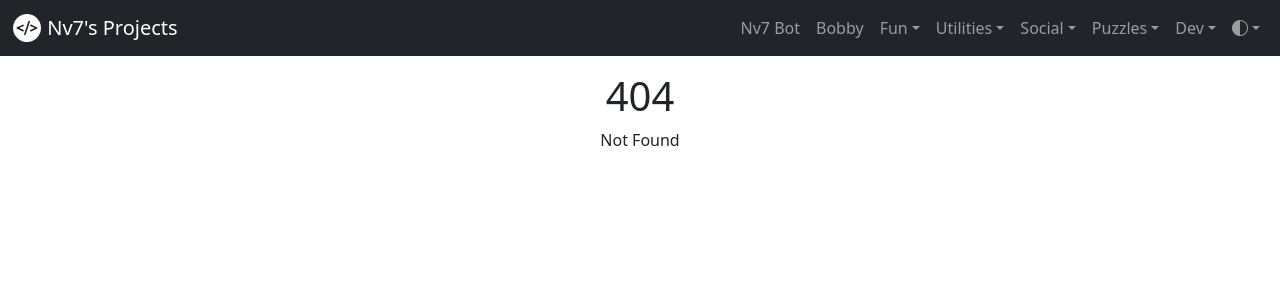
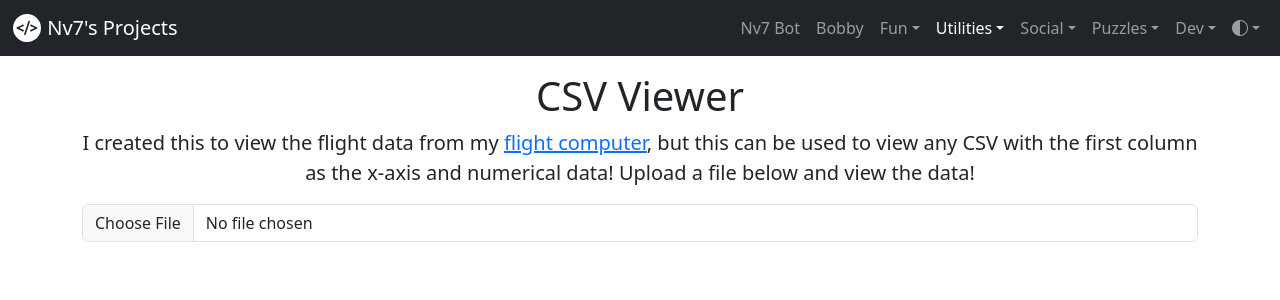
Before and after one commit to Nv7-GitHub/nv7haven_web, a SvelteKit app: page /csv in a window 1280 px wide. Before the commit this address had no page. Shown: the top 300 px of the page. Built offline with nearby package versions, Linux system fonts and the light colour scheme.

Commit message:
Add csv viewer

```diff
--- a/package.json
+++ b/package.json
@@ -12,6 +12,7 @@
 	"devDependencies": {
 		"@sveltejs/adapter-auto": "next",
 		"@sveltejs/kit": "next",
+		"@types/papaparse": "^5.3.7",
 		"svelte": "^3.44.0",
 		"svelte-check": "^2.7.1",
 		"svelte-preprocess": "^4.10.6",
@@ -21,6 +22,7 @@
 	},
 	"type": "module",
 	"dependencies": {
-		"chart.js": "^3.9.1"
+		"chart.js": "^4.3.3",
+		"papaparse": "^5.4.1"
 	}
 }
--- a/src/routes/+layout.svelte
+++ b/src/routes/+layout.svelte
@@ -2,19 +2,37 @@
   import { goto } from "$app/navigation";
   import { page } from "$app/stores";
   import logo from "$lib/assets/navbar.svg";
-    import { onMount } from "svelte";
+  import { onMount } from "svelte";
 
   type Page = {
-    name: string,
-    path: string,
-  }
+    name: string;
+    path: string;
+  };
 
   const structure: Record<string, Page[]> = {
-    "Fun": [{name: "Hella", path: "/hella"}, {name: "Names", path: "/names"}, {name: "NameFind", path: "/namefind"}, {name: "Chess", path: "/chess"}],
-    "Utilities": [{name: "FileHaven", path: "/filehaven"}, {name: "QwikNotes", path: "/notes"}, {name: "BreakDown", path: "/breakdown"}],
-    "Social": [{name: "BestEver", path: "/bestever"}, {name: "Elem7", path: "/e7"}, {name: "EoD", path: "/eod"}],
-    "Puzzles": [{name: "LetterBoxed", path: "/letterboxed"}, {name: "WordSearch", path: "/wordsearch"}, {name: "WSGen", path: "/wsgen"}],
-    "Dev": [{name: "B#", path: "/bsp"}],
+    Fun: [
+      { name: "Hella", path: "/hella" },
+      { name: "Names", path: "/names" },
+      { name: "NameFind", path: "/namefind" },
+      { name: "Chess", path: "/chess" },
+    ],
+    Utilities: [
+      { name: "FileHaven", path: "/filehaven" },
+      { name: "QwikNotes", path: "/notes" },
+      { name: "BreakDown", path: "/breakdown" },
+      { name: "CSV", path: "/csv" },
+    ],
+    Social: [
+      { name: "BestEver", path: "/bestever" },
+      { name: "Elem7", path: "/e7" },
+      { name: "EoD", path: "/eod" },
+    ],
+    Puzzles: [
+      { name: "LetterBoxed", path: "/letterboxed" },
+      { name: "WordSearch", path: "/wordsearch" },
+      { name: "WSGen", path: "/wsgen" },
+    ],
+    Dev: [{ name: "B#", path: "/bsp" }],
   };
 
   // Theme
@@ -26,10 +44,10 @@
 
   const themes = ["light", "dark", "auto"];
   const themeIcons: Record<string, string> = {
-    "light": "brightness-high-fill",
-    "dark": "moon-stars-fill",
-    "auto": "circle-half",
-  }
+    light: "brightness-high-fill",
+    dark: "moon-stars-fill",
+    auto: "circle-half",
+  };
 
   let theme = "auto";
 
@@ -50,7 +68,12 @@
         break;
 
       case "auto":
-        document.documentElement.setAttribute("data-bs-theme", window.matchMedia('(prefers-color-scheme: dark)').matches ? "dark" : "light");
+        document.documentElement.setAttribute(
+          "data-bs-theme",
+          window.matchMedia("(prefers-color-scheme: dark)").matches
+            ? "dark"
+            : "light"
+        );
         break;
     }
   }
@@ -59,10 +82,12 @@
   onMount(() => {
     theme = localStorage.getItem("theme") ?? "auto";
     updateColorMode();
-    window.matchMedia('(prefers-color-scheme: dark)').addEventListener('change', () => {
-      updateColorMode();
-    })
-  })
+    window
+      .matchMedia("(prefers-color-scheme: dark)")
+      .addEventListener("change", () => {
+        updateColorMode();
+      });
+  });
 
   let active = "";
   page.subscribe(() => {
@@ -75,7 +100,7 @@
       }
     }
     active = "";
-  })
+  });
 </script>
 
 <svelte:head>
@@ -85,30 +110,61 @@
 <nav class="navbar navbar-expand-lg navbar-dark bg-dark">
   <div class="container-fluid">
     <a class="navbar-brand" href="/">
-    <img src={logo} width="30" height="30" class="d-inline-block align-top" alt="logo">
+      <img
+        src={logo}
+        width="30"
+        height="30"
+        class="d-inline-block align-top"
+        alt="logo"
+      />
       Nv7's Projects
     </a>
 
-    <button class="navbar-toggler" type="button" data-bs-toggle="collapse" data-bs-target=".navbar-collapse" aria-controls="navbarSupportedContent" aria-expanded="false" aria-label="Toggle navigation">
-      <span class="navbar-toggler-icon"></span>
+    <button
+      class="navbar-toggler"
+      type="button"
+      data-bs-toggle="collapse"
+      data-bs-target=".navbar-collapse"
+      aria-controls="navbarSupportedContent"
+      aria-expanded="false"
+      aria-label="Toggle navigation"
+    >
+      <span class="navbar-toggler-icon" />
     </button>
 
     <nav class="collapse navbar-collapse justify-content-end">
       <ul class="navbar-nav">
         <li class="nav-item">
-          <a class="nav-link" href="https://discord.com/oauth2/authorize?client_id=788185365533556736&scope=bot%20applications.commands&permissions=2617388096&redirect_uri=https%3A%2F%2Fnv7haven.com">Nv7 Bot</a>
+          <a
+            class="nav-link"
+            href="https://discord.com/oauth2/authorize?client_id=788185365533556736&scope=bot%20applications.commands&permissions=2617388096&redirect_uri=https%3A%2F%2Fnv7haven.com"
+            >Nv7 Bot</a
+          >
         </li>
 
         <li class="nav-item">
-          <a class="nav-link" href="https://urbandictionary.store/products/sweatshirt?defid=7227413">Bobby</a>
+          <a
+            class="nav-link"
+            href="https://urbandictionary.store/products/sweatshirt?defid=7227413"
+            >Bobby</a
+          >
         </li>
 
         {#each Object.entries(structure) as [key, values]}
           <li class="nav-item dropdown">
-            <span class="nav-link dropdown-toggle cursor" class:active={active == key} data-bs-toggle="dropdown">{key}</span>
+            <span
+              class="nav-link dropdown-toggle cursor"
+              class:active={active == key}
+              data-bs-toggle="dropdown">{key}</span
+            >
             <ul class="dropdown-menu dropdown-menu-end">
               {#each values as value}
-                <li class="dropdown-item cursor" on:click={() => {goto(value.path)}}>
+                <li
+                  class="dropdown-item cursor"
+                  on:click={() => {
+                    goto(value.path);
+                  }}
+                >
                   {value.name}
                 </li>
               {/each}
@@ -117,11 +173,21 @@
         {/each}
 
         <li class="nav-item dropdown">
-          <span class="nav-link dropdown-toggle cursor" data-bs-toggle="dropdown"><i class={"bi bi-" + themeIcons[theme]}></i></span>
+          <span
+            class="nav-link dropdown-toggle cursor"
+            data-bs-toggle="dropdown"
+            ><i class={"bi bi-" + themeIcons[theme]} /></span
+          >
           <ul class="dropdown-menu dropdown-menu-end">
             {#each themes as t}
-              <li class="dropdown-item cursor" on:click={() => {switchTheme(t)}}>
-                <i class={"bi bi-" + themeIcons[t]}></i> <span class="capitalize">{t}</span>
+              <li
+                class="dropdown-item cursor"
+                on:click={() => {
+                  switchTheme(t);
+                }}
+              >
+                <i class={"bi bi-" + themeIcons[t]} />
+                <span class="capitalize">{t}</span>
               </li>
             {/each}
           </ul>
@@ -132,7 +198,7 @@
 </nav>
 
 <div class="container text-center mt-3">
-  <slot></slot>
+  <slot />
 </div>
 
 <style>
--- /dev/null
+++ b/src/routes/csv/+page.svelte
@@ -0,0 +1,152 @@
+<script lang="ts">
+  import Papa from "papaparse";
+  import Chart from "chart.js/auto";
+  import { tick } from "svelte";
+
+  let file: HTMLInputElement;
+  let graph: HTMLCanvasElement;
+  let hasData = false;
+  let data: string[][] | null = null;
+  let shown: boolean[] = [];
+  let chart: Chart;
+
+  function updateRowDisplay(row: number) {
+    if (shown[row]) {
+      chart.data.labels![row] = data![row + 1][0];
+      for (let i = 0; i < chart.data.datasets!.length; i++) {
+        chart.data.datasets![i].data![row] = parseFloat(data![row + 1][i + 1]);
+      }
+    } else {
+      chart.data.labels![row] = null;
+      for (let i = 0; i < chart.data.datasets!.length; i++) {
+        chart.data.datasets![i].data![row] = null;
+      }
+    }
+    chart.update();
+  }
+
+  async function makeGraph() {
+    if (chart) {
+      chart.destroy();
+    }
+
+    // Make data structures
+    let labels = [];
+    let datasets = [];
+    for (let col of data![0].slice(1)) {
+      datasets.push({
+        label: col,
+        data: [] as number[],
+      });
+    }
+
+    // Fill data structures
+    for (let [i, row] of data!.slice(1).entries()) {
+      if (!shown[i]) continue;
+
+      labels.push(row[0]);
+      for (let i = 1; i < row.length; i++) {
+        datasets[i - 1].data.push(parseFloat(row[i]));
+      }
+    }
+
+    // Make graph
+    chart = new Chart(graph, {
+      type: "line",
+      options: {
+        responsive: true,
+        elements: {
+          point: {
+            radius: 0, // default to disabled in all datasets
+          },
+        },
+      },
+      data: {
+        labels,
+        datasets,
+      },
+    });
+  }
+
+  async function read(ev: Event) {
+    hasData = false;
+    data = null;
+    shown = [];
+    let files: File[] = (ev.target! as any).files;
+    if (files.length < 1) return;
+
+    // Parse CSV
+    Papa.parse(files[0], {
+      complete: async (res) => {
+        hasData = true;
+        data = res.data as string[][];
+        shown = Array(data.length - 1).fill(true);
+        await tick();
+        makeGraph();
+      },
+    });
+  }
+</script>
+
+<h1>CSV Viewer</h1>
+<p class="lead">
+  I created this to view the flight data from my <a
+    href="https://github.com/Nv7-Github/rock"
+    target="_blank">flight computer</a
+  >, but this can be used to view any CSV with the first column as the x-axis
+  and numerical data! Upload a file below and view the data!
+</p>
+
+<input
+  type="file"
+  class="form-control"
+  bind:this={file}
+  name="filename"
+  on:change={read}
+  accept="text/csv"
+/>
+
+{#if hasData}
+  <div
+    class="chart-container d-flex justify-content-center"
+    style="width: 100%; height: 50vh;"
+  >
+    <canvas bind:this={graph} class="mt-3" />
+  </div>
+
+  <h1>Data</h1>
+  {#if data}
+    <div style="width: 100%; overflow: scroll">
+      <table class="table table-striped">
+        <thead>
+          {#each data[0] as col}
+            <th scope="col">{col}</th>
+          {/each}
+          <th scope="col">display</th>
+        </thead>
+        <tbody>
+          {#each data.slice(1) as row, rowind}
+            <tr>
+              {#each row as val, i}
+                {#if i == 0}
+                  <th scope="row">{val}</th>
+                {:else}
+                  <td>{val}</td>
+                {/if}
+              {/each}
+              <td
+                ><input
+                  type="checkbox"
+                  bind:checked={shown[rowind]}
+                  on:change={() => {
+                    updateRowDisplay(rowind);
+                  }}
+                /></td
+              >
+            </tr>
+          {/each}
+        </tbody>
+      </table>
+    </div>
+  {/if}
+{/if}
```
Also changed, not shown: src/routes/eod/+page.svelte (+54 -44 lines), 1 other file (tests, documents, lock files or other folders).
